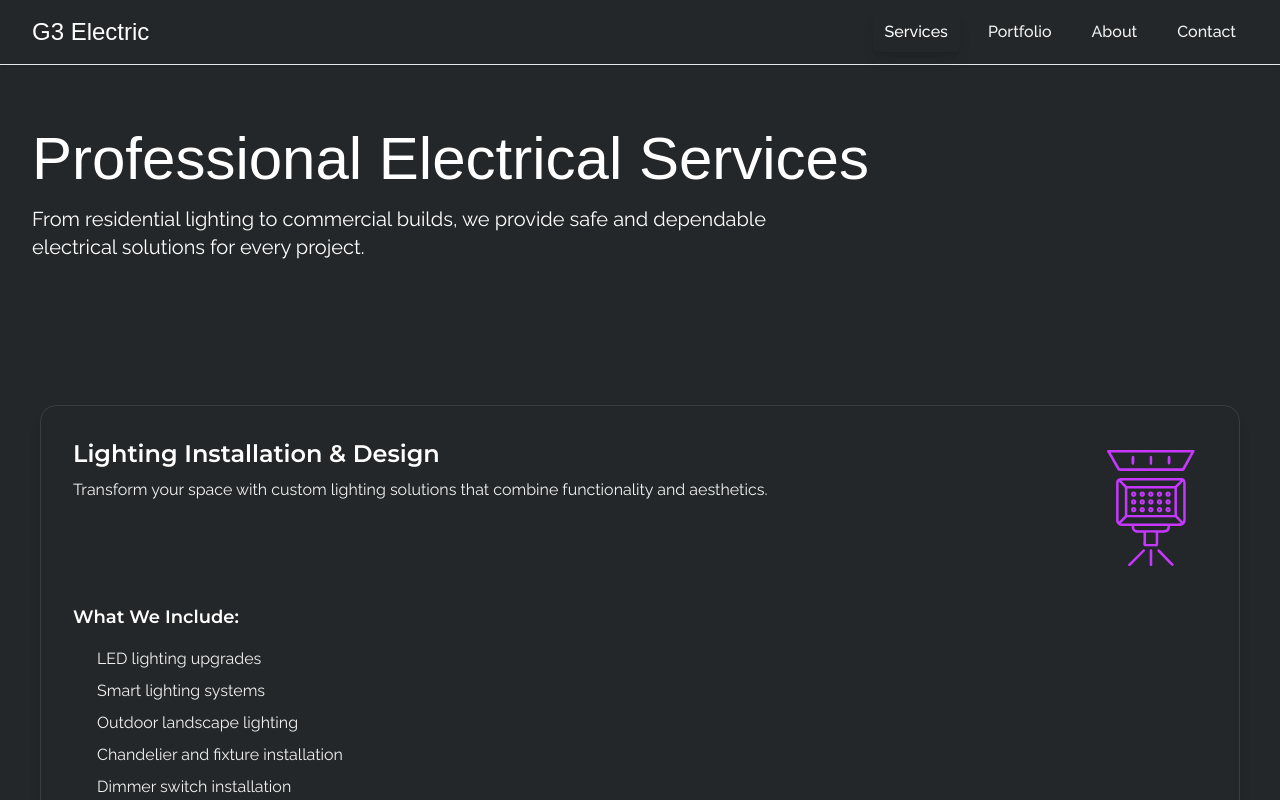
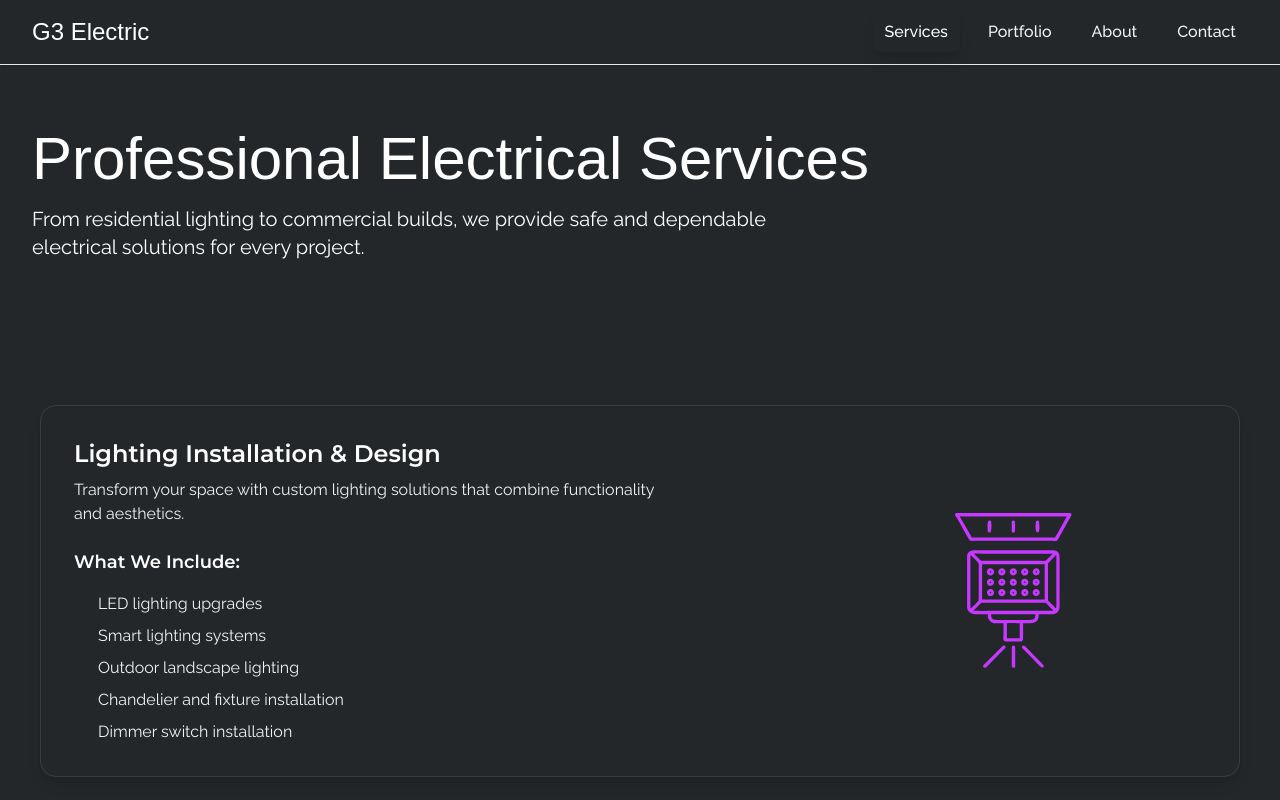
Before and after one commit to g3electricdsm-design/g3, a Next.js app: page /services in a window 1280 px wide. Shown: the top 800 px of the page. Built offline with nearby package versions, Linux system fonts and the light colour scheme; a web font is replaced by a local one.

Commit message:
Update services page with Figma icons, improve metadata, and refine layout

```diff
--- a/src/app/about/page.tsx
+++ b/src/app/about/page.tsx
@@ -14,9 +14,8 @@ import Footer from "@/components/Footer";
 import { getContent } from "@/data/content";
 
 export const metadata: Metadata = {
-  title: "About G3 Electric | Master Electricians Des Moines",
-  description: "Learn about G3 Electric, licensed master electricians serving Des Moines, IA. 15+ years of experience in residential and commercial electrical services. Safety, quality, and reliability.",
-  keywords: "about G3 Electric, master electrician Des Moines, electrical contractor Iowa, licensed electrician, electrical company, electrical services history",
+  title: "About Us",
+  description: "Licensed electricians with over 15 years of experience. Safety and quality in every project.",
 };
 
 export default function About() {
--- a/src/app/contact/metadata.ts
+++ b/src/app/contact/metadata.ts
@@ -1,7 +1,6 @@
 import { Metadata } from "next";
 
 export const metadata: Metadata = {
-  title: "Contact G3 Electric | Master Electricians Des Moines",
-  description: "Contact G3 Electric for electrical services in Des Moines, IA. Free estimates, emergency electrical repairs, and professional electrical work. Licensed master electricians available 24/7.",
-  keywords: "contact electrician Des Moines, electrical estimate Iowa, emergency electrician, electrical contractor contact, master electrician Des Moines, electrical service request",
+  title: "Contact Us",
+  description: "Get a free estimate for your electrical project. We're here to help.",
 };
--- a/src/app/layout.tsx
+++ b/src/app/layout.tsx
@@ -21,19 +21,18 @@ const raleway = Raleway({
 });
 
 export const metadata: Metadata = {
-  title: "Master Electricians Des Moines | G3 Electric - Licensed Electrical Services",
-  description: "Licensed master electricians in Des Moines, IA. Professional residential & commercial electrical services, emergency repairs, lighting installation, and electrical panel upgrades. 24/7 emergency service available.",
-  keywords: "master electrician Des Moines, electrical contractor Iowa, licensed electrician, electrical services, emergency electrical repair, electrical panel upgrade, lighting installation, commercial electrical, residential electrical",
+  title: "G3 Electric | Licensed Electricians in Des Moines",
+  description: "Professional electrical services for homes and businesses. Safety and reliability you can trust.",
   openGraph: {
-    title: "Master Electricians Des Moines | G3 Electric - Licensed Electrical Services",
-    description: "Licensed master electricians in Des Moines, IA. Professional residential & commercial electrical services, emergency repairs, lighting installation, and electrical panel upgrades.",
+    title: "G3 Electric | Licensed Electricians in Des Moines",
+    description: "Professional electrical services for homes and businesses. Safety and reliability you can trust.",
     type: "website",
     locale: "en_US",
   },
   twitter: {
     card: "summary_large_image",
-    title: "Master Electricians Des Moines | G3 Electric",
-    description: "Licensed master electricians in Des Moines, IA. Professional electrical services you can trust.",
+    title: "G3 Electric",
+    description: "Professional electrical services you can trust.",
   },
   robots: {
     index: true,
--- /dev/null
+++ b/src/app/portfolio/metadata.ts
@@ -0,0 +1,6 @@
+import { Metadata } from "next";
+
+export const metadata: Metadata = {
+  title: "Portfolio",
+  description: "View our completed electrical projects. Homes, businesses, and commercial spaces.",
+};
--- a/src/app/services/page.tsx
+++ b/src/app/services/page.tsx
@@ -11,9 +11,8 @@ import { getContent } from "@/data/content";
 import { ServiceIcon, getServiceIcon } from "@/utils/icons";
 
 export const metadata: Metadata = {
-  title: "Electrical Services Des Moines | Residential & Commercial Electrician",
-  description: "Professional electrical services in Des Moines, IA. Lighting installation, electrical repairs, panel upgrades, smart home wiring, and emergency electrical services. Licensed master electricians.",
-  keywords: "electrical services Des Moines, electrician Iowa, lighting installation, electrical repairs, panel upgrade, smart home wiring, emergency electrician, commercial electrical",
+  title: "Services",
+  description: "Electrical services for your home and business. Lighting, repairs, upgrades, and more.",
 };
 
 export default function Services() {
@@ -40,21 +39,16 @@ export default function Services() {
           <div className="flex flex-col items-center gap-8">
             {content.services.map((service, index) => {
               return (
-                <div key={index} className="w-full max-w-[1200px] bg-earle-black border border-white/10 rounded-2xl p-8 hover:border-purple/50 hover:shadow-xl transition-all shadow-lg">
-                  <div className="mb-6">
-                    <div className="flex items-start gap-6 mb-2 justify-between">
-                      <div className="flex-1">
-                        <h3 className="font-montserrat text-2xl font-semibold text-white mb-2">{service.title}</h3>
+                <div key={index} className="w-full max-w-[1200px] bg-earle-black border border-white/10 rounded-2xl pl-[33px] pr-[100px] py-[32px] hover:border-purple/50 hover:shadow-xl transition-all shadow-lg">
+                  <div className="flex items-center justify-between gap-6">
+                    <div className="flex flex-col gap-[22px] max-w-[600px]">
+                      <div className="flex flex-col gap-2">
+                        <h3 className="font-montserrat text-2xl font-semibold text-white">{service.title}</h3>
                         <p className="font-raleway text-white-smoke">{service.description}</p>
                       </div>
-                      <div className="w-28 bg-purple/10 rounded-xl p-3 flex items-center justify-center ml-6 flex-shrink-0">
-                        <ServiceIcon iconName={getServiceIcon(service.id)} className="w-full h-auto" />
-                      </div>
-                    </div>
-                  </div>
 
-                  <div>
-                    <h4 className="font-montserrat text-lg font-semibold text-white mb-4">What We Include:</h4>
+                      <div className="flex flex-col gap-4">
+                        <h4 className="font-montserrat text-lg font-semibold text-white">What We Include:</h4>
                         <ul className="space-y-2">
                           {service.features.map((feature, featureIndex) => (
                             <li key={featureIndex} className="flex items-center font-raleway text-white-smoke">
@@ -63,6 +57,12 @@ export default function Services() {
                             </li>
                           ))}
                         </ul>
+                      </div>
+                    </div>
+
+                    <div className="w-[252px] h-[252px] bg-purple/10 rounded-2xl flex items-center justify-center flex-shrink-0 relative overflow-clip p-[10%]">
+                      <ServiceIcon iconName={getServiceIcon(service.id)} className="w-full h-auto scale-[3]" />
+                    </div>
                   </div>
                 </div>
               );
```
Lines whose indentation alone changed are shown as unchanged.
